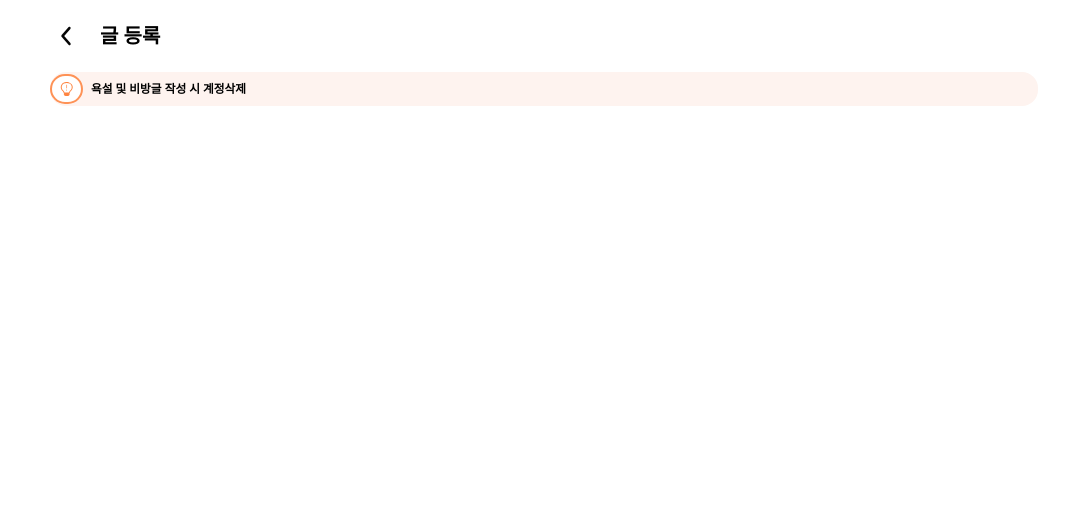
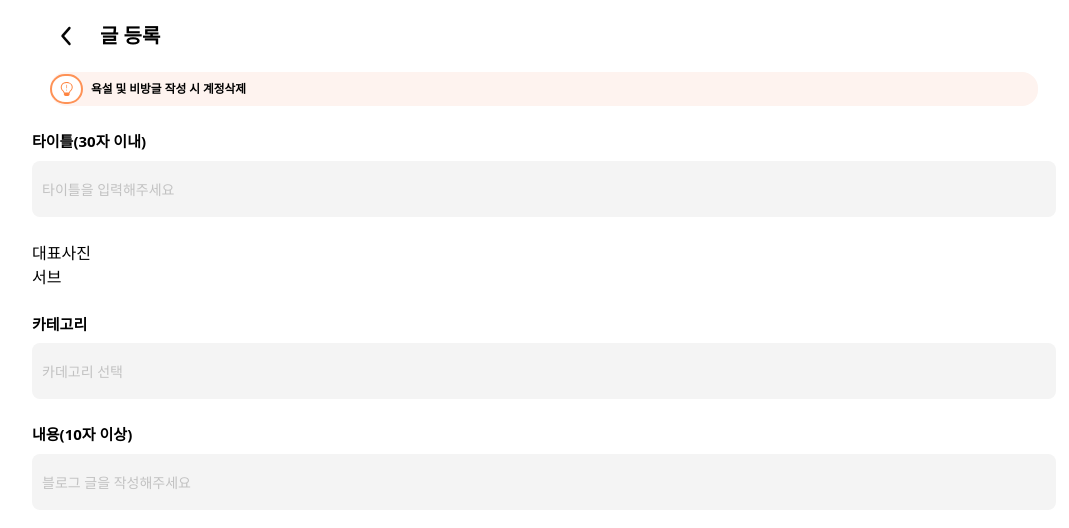
Before and after one commit to 0dytpq0/L-league-FE-Interview, a Next.js app: page /create in a window 1280 px wide. Shown: the top 528 px of the page, without its empty margins (96-1165 px from the left). Built offline with nearby package versions, Linux system fonts and the light colour scheme.

Commit message:
design : 글 등록 페이지 레이아웃 구현

```diff
--- a/src/app/(afterLogin)/create/page.tsx
+++ b/src/app/(afterLogin)/create/page.tsx
@@ -1,3 +1,4 @@
+import Input from "@/app/(beforeLogin)/_component/Input";
 import Notice from "@/app/(beforeLogin)/_component/Notice";
 import Header from "@/app/_component/Header";
 import { NOTICE_MESSAGE } from "@/constants/message";
@@ -6,7 +7,31 @@ export default function Create() {
   return (
     <div>
       <Header isMain={false} title="글 등록" />
-      <Notice message={NOTICE_MESSAGE.create} />
+      <div className="flex flex-col gap-6">
+        <Notice message={NOTICE_MESSAGE.create} />
+        <Input
+          id="title"
+          label="타이틀(30자 이내)"
+          placeholder="타이틀을 입력해주세요"
+          labelClassName="text-black"
+        />
+        <div>
+          <div>대표사진</div>
+          <div>서브</div>
+        </div>
+        <Input
+          id="category"
+          label="카테고리"
+          placeholder="카데고리 선택"
+          labelClassName="text-black"
+        />
+        <Input
+          id="content"
+          label="내용(10자 이상)"
+          placeholder="블로그 글을 작성해주세요"
+          labelClassName="text-black"
+        />
+      </div>
     </div>
   );
 }
--- a/src/app/(beforeLogin)/_component/Input.tsx
+++ b/src/app/(beforeLogin)/_component/Input.tsx
@@ -12,17 +12,27 @@ interface InputFieldProps extends InputHTMLAttributes<HTMLInputElement> {
 export default function Input({
   id,
   label,
-  containerClassName = "flex flex-col w-full gap-1",
-  labelClassName = "text-[#CCCCCC] text-[15px] font-bold",
-  inputClassName = "bg-input py-4 px-[10px] rounded-lg placeholder:text-[#C2C2C2] placeholder:text-sm",
+  containerClassName,
+  labelClassName,
+  inputClassName,
   ...props
 }: InputFieldProps) {
   return (
-    <div className={cn(containerClassName)}>
-      <label htmlFor={id} className={cn(labelClassName)}>
+    <div className={cn("flex flex-col w-full gap-2", containerClassName)}>
+      <label
+        htmlFor={id}
+        className={cn("text-[#CCCCCC] text-[15px] font-bold", labelClassName)}
+      >
         {label}
       </label>
-      <input id={id} className={cn(inputClassName)} {...props} />
+      <input
+        id={id}
+        className={cn(
+          "bg-input py-4 px-[10px] rounded-lg placeholder:text-[#C2C2C2] placeholder:text-sm",
+          inputClassName
+        )}
+        {...props}
+      />
     </div>
   );
 }
```
